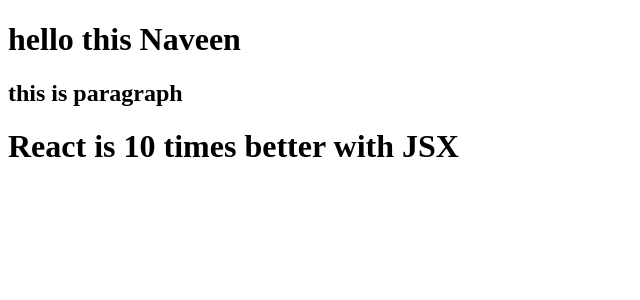
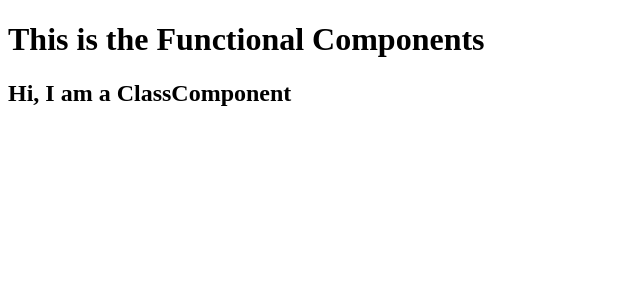
Before and after one commit to Naveen8238/react-course, a React (Create React App) app: page / in a window 1280 px wide. Shown: the top 300 px of the page, without its empty margins (0-640 px from the left). Built offline with nearby package versions, Linux system fonts and the light colour scheme.

Commit message:
components in react

```diff
--- a/src/App.js
+++ b/src/App.js
@@ -1,13 +1,14 @@
 import React from 'react';
 import './App.css';
-import WithoutJSX from './Basic/JSX/WithoutJSX';
-import WithJSX from './Basic/JSX/WithJSX';
+import FunctionalComponent from './Basic/Components/Functional';
+import ClassComponent from './Basic/Components/Class';
+
 
 function App() {
   return (
     <>
-     <WithoutJSX/>
-     <WithJSX/>
+    <FunctionalComponent/>
+    <ClassComponent/>
     </>
   )
 }
--- /dev/null
+++ b/src/Basic/Components/Class.js
@@ -0,0 +1,9 @@
+import React from "react";
+
+class ClassComponent extends React.Component {
+    render() {
+      return <h2>Hi, I am a ClassComponent</h2>;
+    }
+}
+
+export default ClassComponent;
--- /dev/null
+++ b/src/Basic/Components/Functional.js
@@ -0,0 +1,12 @@
+import React from 'react'
+
+const FunctionalComponent= () => {
+  return (
+    <div>
+        <h1>This is the Functional Components </h1>
+    </div>
+  )
+}
+
+
+export default FunctionalComponent;
```
